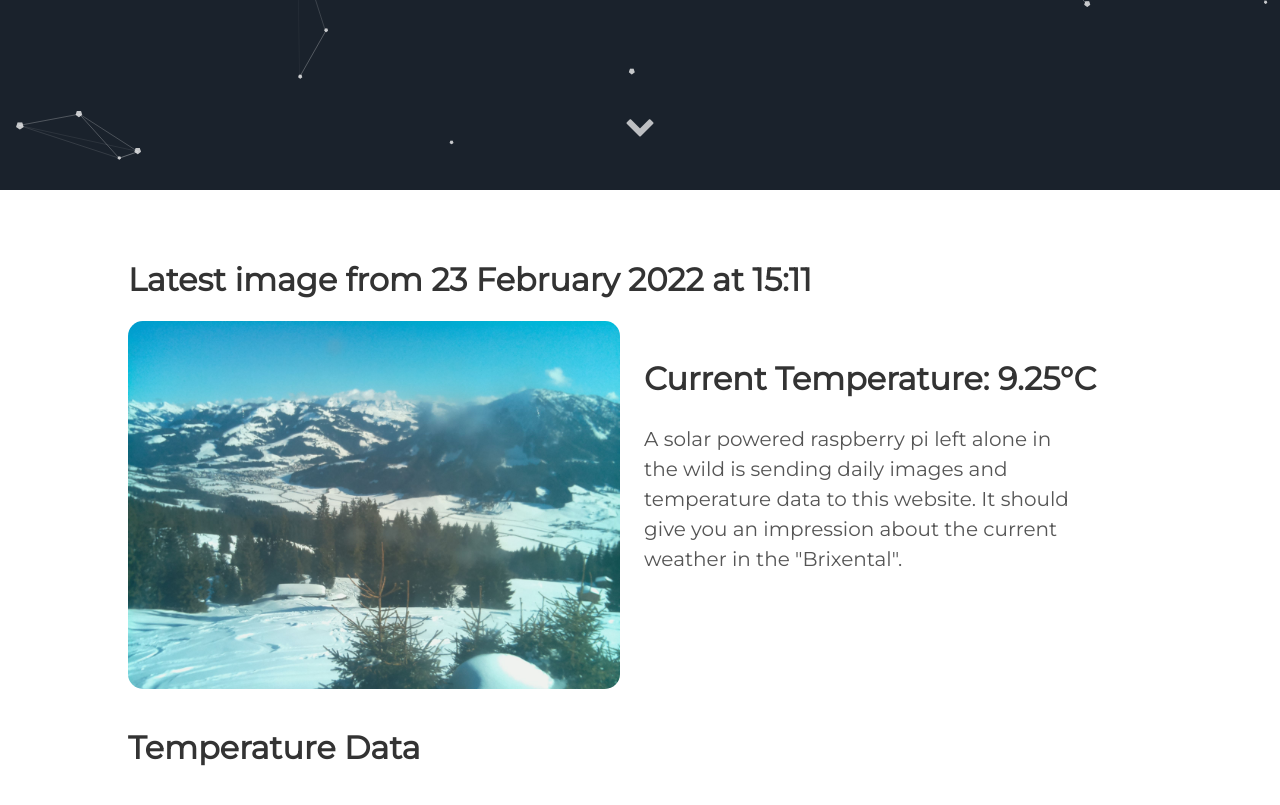
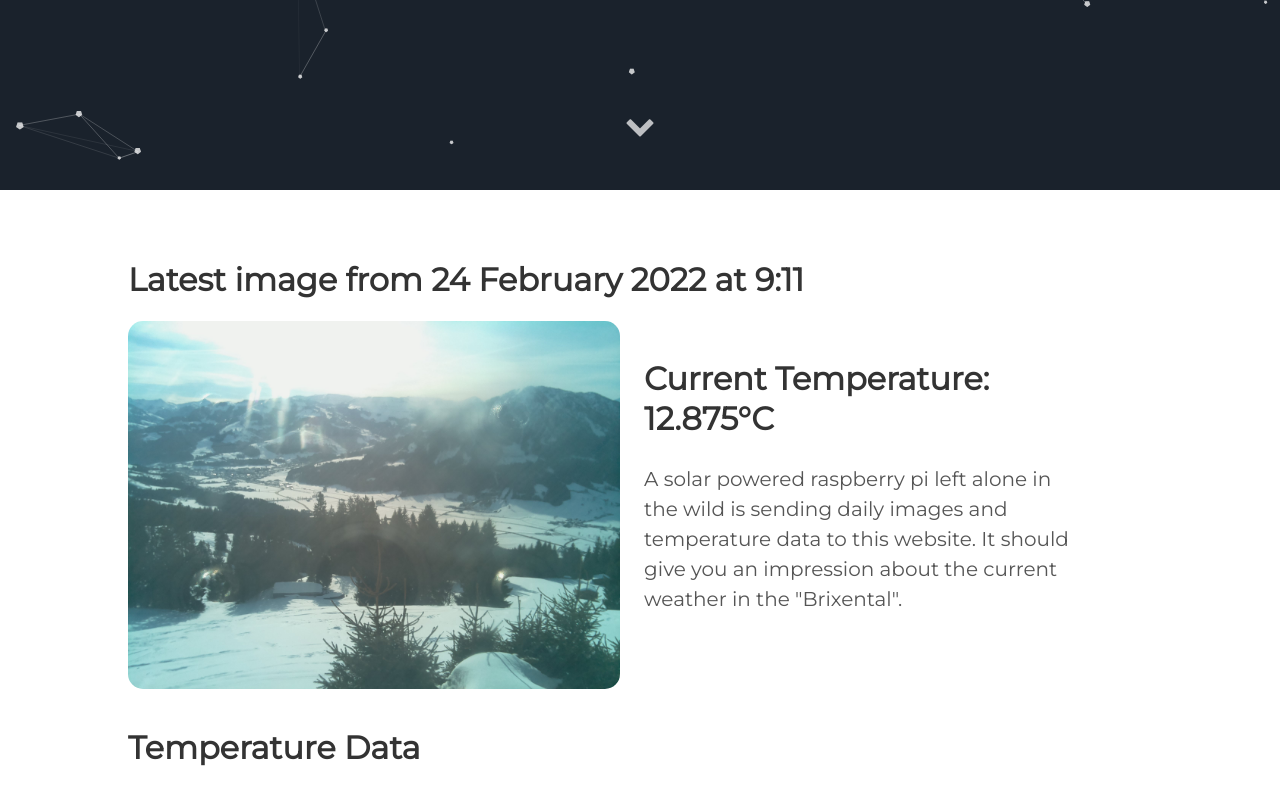
Before and after one commit to vektorious/vektorious.github.io, a Jekyll site: the page built from resources/huette.md, in a window 1280 px wide and 900 px high, scrolled down 710 px. Shown: the top 805 px of the window. Built offline with Jekyll 4.4.1, drawn with Linux system fonts in a browser that asks for light colours.

Commit message:
I'm a bot beep boop

```diff
--- a/resources/huette.md
+++ b/resources/huette.md
@@ -6,13 +6,13 @@ image: '/assets/img/'
 description: 'Live image from the Austrian alps'
 twitter_text: ' '
 ---
-## Latest image from 23 February 2022 at 15:11
+## Latest image from 24 February 2022 at  9:11
 <div class="huette">
   <div class="huette-image">
     <img src="{{ "/assets/img/huette.jpg" | prepend: site.baseurl }}">
   </div>
   <div class="huette-text">
-        <h2>Current Temperature: 9.25°C</h2>
+        <h2>Current Temperature: 12.875°C</h2>
         <p>A solar powered raspberry pi left alone in the wild is sending daily images and temperature data to this website. It should give you an impression about the current weather in the "Brixental".</p>
 
   </div>
```
Also changed, not shown: rpi-script/2022-02-24_090946.txt (renamed from rpi-script/2022-02-23_150945.txt, +5 -5 lines), rpi-script/huette.md (+2 -2 lines), assets/img/huette.jpg, assets/img/temp_plot.png, rpi-script/temp_plot.png, 1 other file.
